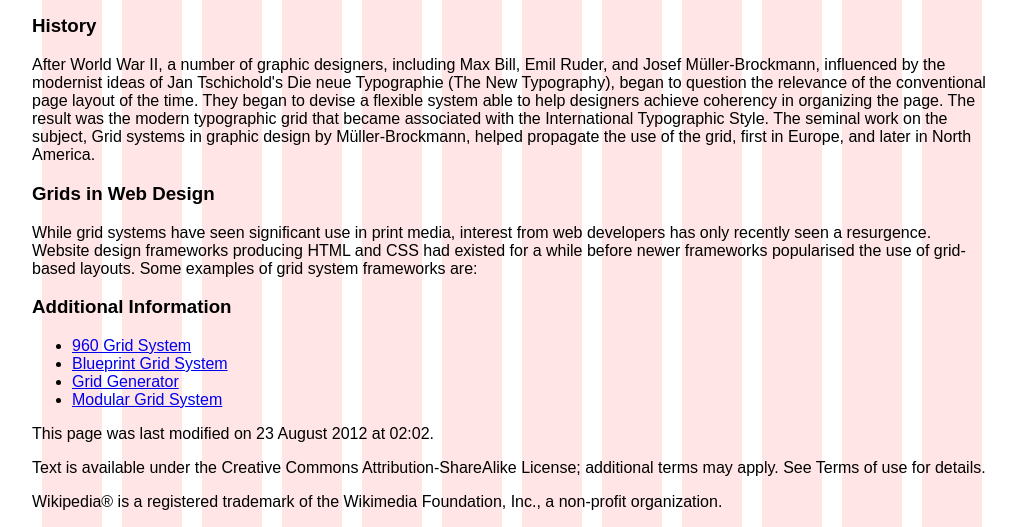
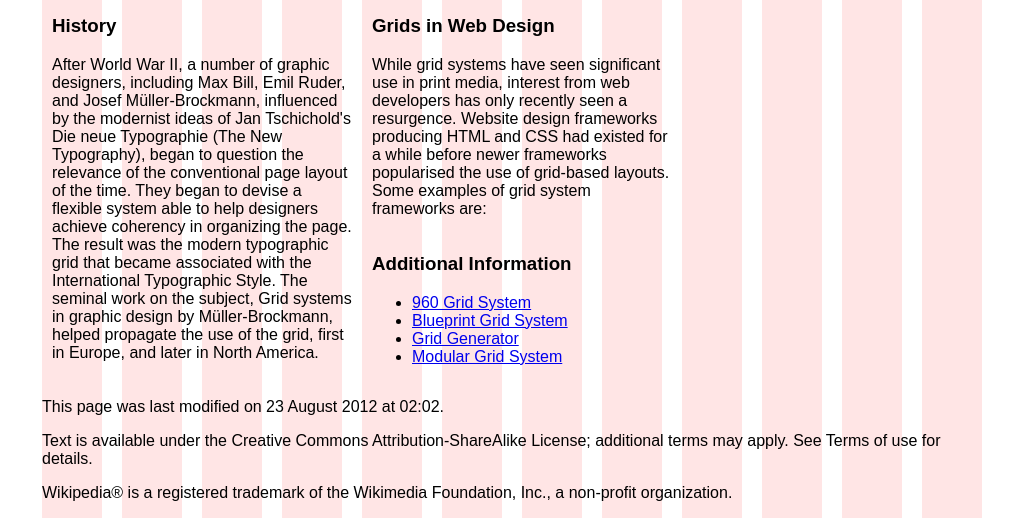
Before and after one commit to Delleliz/Wikipedia-Sample, a plain HTML site: page index.html in a window 1280 px wide. Shown: the part 288-815 px from the top of the page, without its empty margins (128-1144 px from the left). Drawn offline with Linux system fonts and the light colour scheme; a web font is replaced by a local one.

Commit message:
Aside Grid

```diff
--- a/index.html
+++ b/index.html
@@ -47,12 +47,24 @@
             	<img src="img/sample.png" alt="Grid Sample" />
 
  <!-- Aside (supplementary info) -->
+
+ 	<aside class="grid_12">
+
+    	<section class="grid_4">
+
 		<h3>History</h3>
 		<p>After World War II, a number of graphic designers, including Max Bill, Emil Ruder, and Josef Müller-Brockmann, influenced by the modernist ideas of Jan Tschichold's Die neue Typographie (The New Typography), began to question the relevance of the conventional page layout of the time. They began to devise a flexible system able to help designers achieve coherency in organizing the page. The result was the modern typographic grid that became associated with the International Typographic Style. The seminal work on the subject, Grid systems in graphic design by Müller-Brockmann, helped propagate the use of the grid, first in Europe, and later in North America.</p>
 
+	</section>
+
+    	<section class="grid_4">
 
 			<h3>Grids in Web Design</h3>
 			<p>While grid systems have seen significant use in print media, interest from web developers has only recently seen a resurgence. Website design frameworks producing HTML and CSS had existed for a while before newer frameworks popularised the use of grid-based layouts. Some examples of grid system frameworks are:</p>
+
+    </section>
+
+    	<section class="grid_4">
 
         <h3>Additional Information</h3>
 		<ul>
@@ -61,13 +73,19 @@
 		  <li><a href="http://www.gridsystemgenerator.com/">Grid Generator</a></li>
 		  <li><a href="http://modulargrid.org/">Modular Grid System</a></li>
 		</ul>
+     </section>
+
+     </aside>
 
 
 <!-- Footer -->
+
+	<footer class="grid_12">
        <p>This page was last modified on 23 August 2012 at 02:02.</p>
 		<p>Text is available under the Creative Commons Attribution-ShareAlike License; additional terms may apply. See Terms of use for details.</p>
 		<p>Wikipedia® is a registered trademark of the Wikimedia Foundation, Inc., a non-profit organization.
 		</p>
+	</footer>
 
 	</div><!-- END CONTAINER -->
 
```
